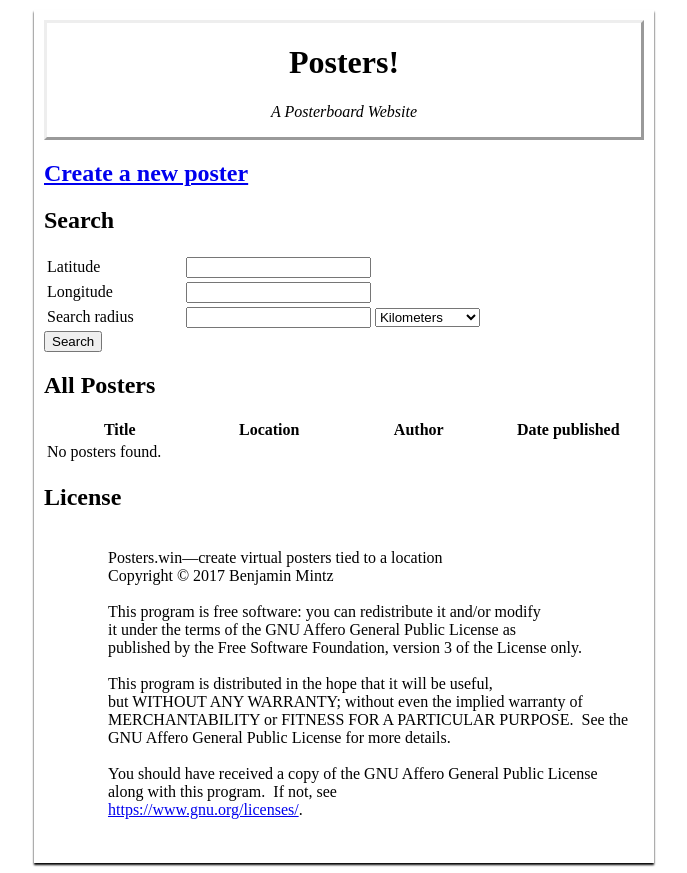
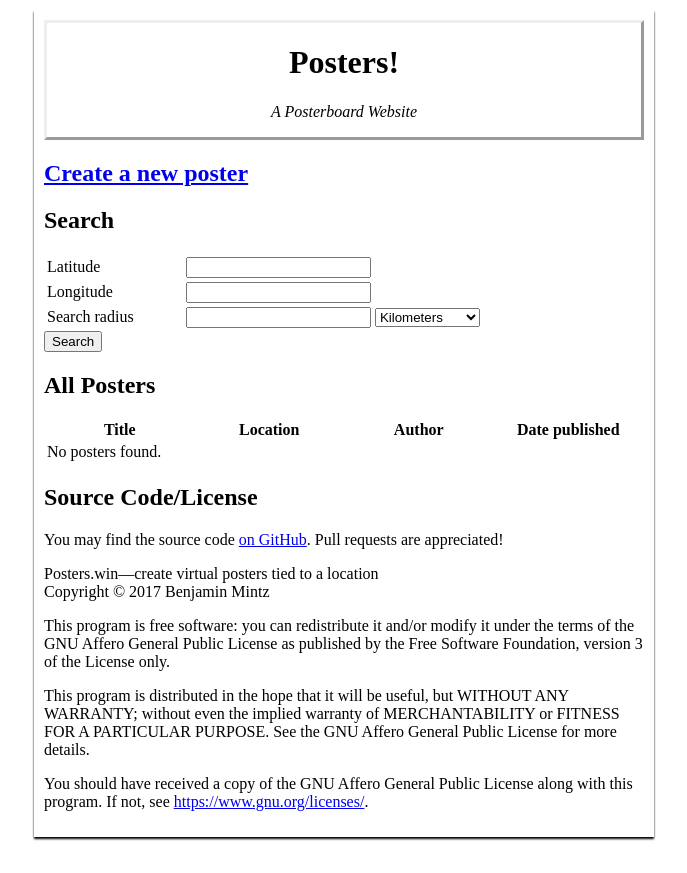
Before and after one commit to bmintz/posters, a Flask app: page /index in a window 1280 px wide. Shown: the whole page, without its empty margins (296-983 px from the left). After the commit the page ends 841 px from the top, so only its background shows below. Run offline with Flask 2, Linux system fonts and the light colour scheme.

Commit message:
add source code and license info to homepage

```diff
--- a/static/css/styles.css
+++ b/static/css/styles.css
@@ -15,7 +15,7 @@ header p {
 	font-style: italic;
 }
 
-#user-text, p.license {
+#user-text {
 	/* preserve user-entered newlines */
 	white-space: pre-wrap;
 }
--- a/templates/index.html
+++ b/templates/index.html
@@ -37,24 +37,33 @@
 	</form>
 	<h2>All Posters</h2>
 	{% include 'poster_list.html' %}
-	<h2>License</h2>
-	<p class="license">
-		Posters.win&mdash;create virtual posters tied to a location
+	<h2>Source Code/License</h2>
+	You may find the source code
+	<a href="https://github.com/bmintz/posters">on GitHub</a>.
+	Pull requests are appreciated!
+	<div id="license">
+		<p>
+			Posters.win&mdash;create virtual posters tied to a location<br>
 			Copyright &copy; 2017 Benjamin Mintz
-
+		</p>
+		<p>
 			This program is free software: you can redistribute it and/or modify
 			it under the terms of the GNU Affero General Public License as
 			published by the Free Software Foundation, version 3 of the License only.
-
+		</p>
+		<p>
 			This program is distributed in the hope that it will be useful,
 			but WITHOUT ANY WARRANTY; without even the implied warranty of
-    		MERCHANTABILITY or FITNESS FOR A PARTICULAR PURPOSE.  See the
+			MERCHANTABILITY or FITNESS FOR A PARTICULAR PURPOSE. See the
 			GNU Affero General Public License for more details.
+		</p>
 
+		<p>
 			You should have received a copy of the GNU Affero General Public License
-    		along with this program.  If not, see
+			along with this program. If not, see
 			<a href="https://www.gnu.org/licenses/">https://www.gnu.org/licenses/</a>.
 		</p>
 	</div>
+</div>
 </body>
 </html>
```
Lines whose indentation alone changed are shown as unchanged.
